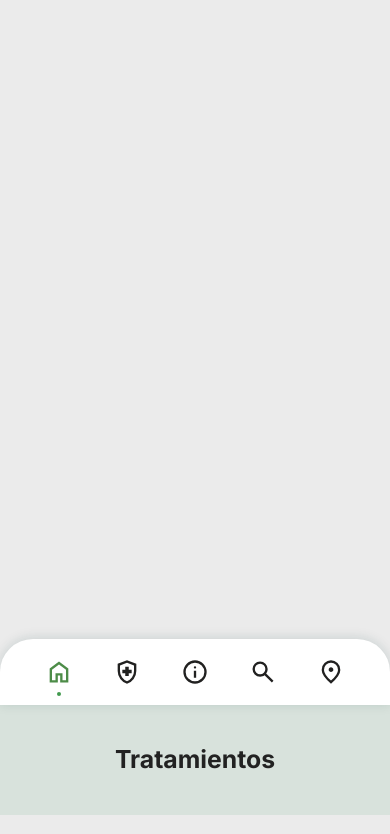
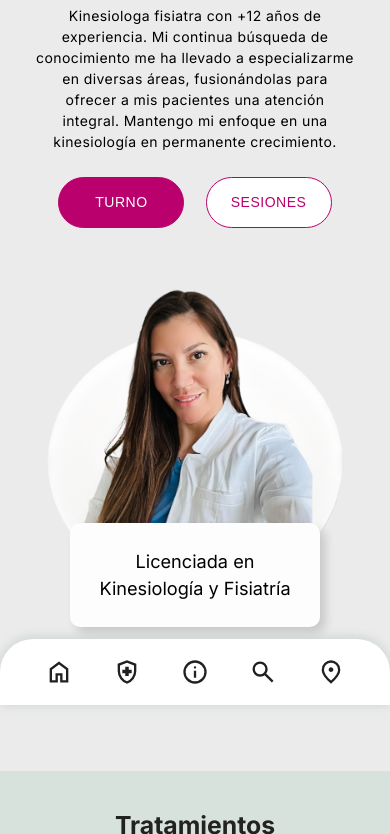
Before and after one commit to ByDiamondGod/EddevJobs_KinesiologyWeb, a website built with Vite: page index.html in a window 390 px wide. Shown: the part 139-973 px from the top of the page. Built offline with nearby package versions, Linux system fonts and the light colour scheme.

Commit message:
feat: :zap: finish header + hero responsive

```diff
--- a/index.html
+++ b/index.html
@@ -22,7 +22,7 @@
         <img class="nav__logo" src="/img/webp/logoFV-2.webp" alt="logoFV">
       </a>
 
-      <div class="nav__menu" id="nav-menu " >
+      <div class="nav__menu" id="nav-menu ">
 
         <ul class="nav__list">
 
@@ -34,10 +34,20 @@
           </li>
 
           <li class="nav__item">
-            <a class="nav__link " href="#tratamientos">
+            <a class="nav__link " href="#tratamientos" id="tratamientosLink">
               <img class="nav__icon" id="nav-icon" src="/img/svg/tratamientos.svg">
               <span class="nav__text">Tratamientos</span>
             </a>
+            <!-- <div class="dropdown-menu" >
+              <ul class="dropdown-menu__list">
+                <li><a href="#">TERAPIA</a></li>
+                <li><a href="#">RPG</a></li>
+                <li><a href="#">MANUAL</a></li>
+                <li><a href="#">MEP</a></li>
+                <li><a href="#">TAPING</a></li>
+                <li><a href="#">ACUPUNTURA</a></li>
+              </ul>
+            </div> -->
           </li>
 
           <li class="nav__item">
@@ -68,26 +78,55 @@
   </header>
 
   <main>
-    <section class="container section-main section-main__height" id="inicio">
-      <h1>Florencia <span>
-        Vazquez
-      </span>
-    </h1>
+    <section class="section-main section-main__height section-hero" id="inicio">
+      <div class="container-main">
+        <div class="hero main-text">
+          <h1 class="hero__title">Florencia <span class="hero__title-2">Vazquez</span></h1>
+          <p class="hero__description">
+            Kinesiologa fisiatra con +12 años de experiencia. Mi continua búsqueda de conocimiento me ha llevado a especializarme en diversas áreas, fusionándolas para ofrecer a mis pacientes una atención integral. Mantengo mi enfoque en una kinesiología en permanente crecimiento.
+          </p>
+          <div class="hero__button-wrap">
+            <a href="https://bydiamondgod.github.io/">
+              <button class="hero__button hero__button--magent">TURNO</button>
+            </a>
+            <a href="#sesiones">
+              <button class="hero__button hero__button--white">SESIONES</button>
+            </a>
+          </div>
+        </div>
+        <div class="hero main-image">
+          <img class="hero__image" src="/img/profile.png" alt="Florencia Imagen">
+          <div class="hero__rectangle">
+            <p>Licenciada en Kinesiología y Fisiatría</p>
+          </div>
+        </div>
+      </div>
+
     </section>
-    <section class="container section-main section-main__height" id="tratamientos">
-      <h2 class="section__title" >Tratamientos</h2>
+    <section class="section-main section-main__height" id="tratamientos">
+      <h2 class="section__title">Tratamientos</h2>
+      <div class="container">
+
+      </div>
     </section>
-    <section class="container section-main section-main__height" id="sesiones">
+    <section class="section-main section-main__height" id="sesiones">
       <h2 class="section__title">Tu primera sesión</h2>
+      <div class="container">
+
+      </div>
     </section>
-    <section class="container section-main section-main__height" id="turnos">
+    <section class="section-main section-main__height" id="turnos">
       <h2 class="section__title">Turnos</h2>
+      <div class="container">
+
+      </div>
     </section>
-    <section class="container section-main section-main__height" id="ubicacion">
+    <section class="section-main section-main__height" id="ubicacion">
       <h2 class="section__title">Ubicación</h2>
+      <div class="container">
+
+      </div>
     </section>
-
-
 
   </main>
   <footer>
--- a/sass/components/_hero.scss
+++ b/sass/components/_hero.scss
@@ -0,0 +1,132 @@
+@import '../utilities/variables';
+
+.container-main {
+    display: flex;
+    justify-content: center;
+    align-items: center;
+    align-content: center;
+    width: clamp(300px, 80%, 1280px);
+    max-width: 1280px;
+    margin: 140px auto 0;
+    gap: 4rem;
+}
+
+.main-text {
+    height: 350px;
+    margin-bottom: 2rem;
+    width: 470px;
+}
+
+.main-image {
+    width: 300px;
+}
+
+.hero {
+    &__title {
+        font-size: $font-size-title;
+        margin: 1rem 2rem 0;
+        color: #0b2e29;
+        letter-spacing: 0.6px;
+    }
+
+    &__title-2 {
+        color: $primary-color;
+    }
+
+    &__description {
+        text-wrap: balance;
+        margin: 1rem 2rem 0;
+        letter-spacing: 0.4px;
+        font-size: $font-size-title-p;
+    }
+
+    &__button-wrap {
+        margin: 1.5rem 2rem 0;
+    }
+
+    &__button {
+        font-size: $font-size-title-p;
+        padding: 1rem 2rem;
+        margin-right: 1.5rem;
+        border-radius: 999px;
+        border: 1px solid $primary-color;
+        background-color: $primary-color;
+        color: #fff;
+        width: 173px;
+        font-weight: 400;
+        letter-spacing: 0.5px;
+        cursor: pointer;
+    }
+
+    &__button:hover {
+        transform: scale(1.04);
+        transition: 0.3s;
+    }
+
+    &__button--white {
+        color: $primary-color;
+        background-color: #fff;
+    }
+
+    &__rectangle {
+        position: relative;
+        padding: 1.5rem;
+        background-color: #fdfdfd;
+        z-index: 10;
+        bottom: 3rem;
+        border-radius: 10px;
+        text-align: center;
+        text-wrap: balance;
+        box-shadow: 5.5px 5.5px 10px rgba(0, 0, 0, 0.15);
+        font-size: 1.1rem;
+    }
+    &__image {
+        transform: scale(1.2);
+    }
+}
+
+@media screen and (max-width: 1044px) {
+    .hero {
+        width: clamp(350px, 100%, 800px);
+
+        &__description {
+            width: 350px;
+            text-wrap: balance;
+            margin: 1rem auto 0;
+        }
+    }
+
+    .container-main {
+        flex-direction: column;
+        margin: 4rem auto 0;
+        text-align: center;
+        justify-content: center;
+        gap: 2rem;
+    }
+
+    .main-image {
+        width: 250px;
+    }
+
+    .main-text {
+        margin: 0;
+    }
+
+    .hero__button-wrap {
+        margin: 0 auto;
+    }
+
+    .hero__button {
+        padding: 1rem 1rem;
+        width: 126px;
+        margin: 1.5rem 0.5rem;
+    }
+}
+
+@media screen and (max-width: 400px) {
+
+    .hero__description {
+          width: 320px;
+      }
+
+}
--- a/sass/layout/_header.scss
+++ b/sass/layout/_header.scss
@@ -61,6 +61,16 @@
     box-shadow: 0 -1px 12px hsla(174, 63%, 15%, 0.15);
 }
 
+
+/*
+// dropdown menu
+.nav__item {
+
+    .dropdown-menu {
+        display: none;
+    }
+  } */
+
 // phone get down
 @media screen and (max-width: 768px) {
     .nav__menu {
@@ -117,6 +127,7 @@
     .header {
         // background-color: $background-color;
         background-color: $secondary-color-1;
+
     }
 
     .div-close {
@@ -125,11 +136,20 @@
     }
 
     .nav {
-        justify-content: space-evenly;
+        justify-content: center;
+
+        &__menu {
+            width: clamp(300px, 80%, 880px);
+        }
 
         #nav-icon {
             display: none;
         }
+
+        .div-close {
+            display: none;
+        }
+
     }
 
 
@@ -143,6 +163,46 @@
         background-color: #30650f;
         border-radius: 50%;
     }
+
+// dropdown menu
+/* .nav__item {
+    position: relative;
+
+    .dropdown-menu {
+      position: absolute;
+      top: 60px;
+      left: -80px;
+      display: none;
+      background-color: $secondary-color-1;
+      box-shadow: 0 2px 4px rgba(0, 0, 0, 0.1);
+      border-radius: 2%;
+
+      &__list {
+        display: flex;
+        justify-self: center;
+        align-items: center;
+        list-style: none;
+        padding: 1rem;
+        margin: 0;
+        margin-left: 1rem;
+      }
+
+      a {
+        display: block;
+        padding: 10px;
+        text-decoration: none;
+        color: #333;
+
+        &:hover {
+          background-color: #f0f0f0;
+        }
+      }
+    }
+
+    &:hover .dropdown-menu {
+      display: block;
+    }
+  } */
 }
 
 @media screen and (min-width:1024px) {
```
